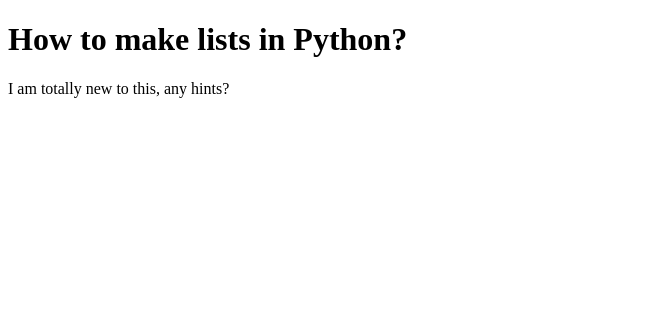
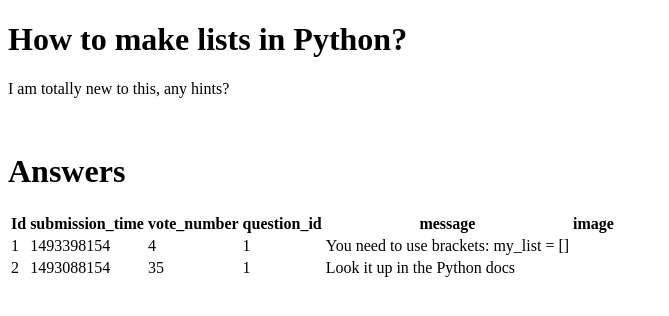
Before and after one commit to Kashydo/AskMate-sprint2, a Flask app: page /question/1 in a window 1280 px wide. Shown: the part 26-342 px from the top of the page, without its empty margins (0-669 px from the left). Run offline with Flask 3, Linux system fonts and the light colour scheme; some libraries are stand-ins or nearby versions.

Commit message:
Detail question page shows ansewers to question

```diff
--- a/data_hendler.py
+++ b/data_hendler.py
@@ -14,6 +14,15 @@ QUESTION_HEADER = [
     "image",
 ]
 
+ANSWER_HEADER = [
+    "id",
+    "submission_time",
+    "vote_number",
+    "question_id",
+    "message",
+    "image",
+]
+
 
 def addtofile(data, file):
     with open(file, "a", newline="") as f:
@@ -24,3 +33,15 @@ def addtofile(data, file):
 def readfile(file):
     with open(file, "r") as f:
         return list(csv.reader(f, delimiter=","))
+
+
+def read_specific_data(file, serched_data, data):
+    with open(file, "r") as f:
+        return_data = []
+        full_data = list(csv.DictReader(f))
+        for e in full_data:
+            if str(data) == e[serched_data]:
+                return_data.append(e)
+        if return_data == []:
+            return_data = None
+        return return_data
--- a/server.py
+++ b/server.py
@@ -8,10 +8,26 @@ QUESTION_HEADER = [
     "id",
     "submission_time",
     "view_number",
-    "vote_number" "title",
+    "vote_number",
+    "title",
     "message",
     "image",
 ]
+ANSWER_HEADER = [
+    "id",
+    "submission_time",
+    "vote_number",
+    "question_id",
+    "message",
+    "image",
+]
+ID = 0
+SUBMISSION_TIME = 1
+VIEW_QUESTION, VOTE_ANSWER = 2, 2
+VOTE_QUESTION, QUESTION_ID = 3, 3
+TITLE, ANSWER = 4, 4
+QUESTION, IMAGE_ANSWER = 5, 5
+IMAGE_QUESTION = 6
 
 QUESTIONS_FILE = "sample_data\question.csv"
 ANSWER_FILE = "sample_data\Answer.csv"
@@ -32,7 +48,12 @@ def question_detail(question_id):
     with open(QUESTIONS_FILE, "r", newline="") as csvfile:
         questions = list(csv.DictReader(csvfile))
     question = next((q for q in questions if q["id"] == question_id), None)
-    return render_template("question_detail.html", question=question)
+    answers_to_question = data_hendler.read_specific_data(
+        ANSWER_FILE, "question_id", question_id
+    )
+    return render_template(
+        "question_detail.html", question=question, answers=answers_to_question
+    )
 
 
 @app.route("/add-question", methods=["GET", "POST"])
@@ -55,7 +76,7 @@ def question():
 def answer(question_id):
     if request.method == "POST":
         id = util.generate_id(ANSWER_FILE)
-        submission_time = round(time.time())
+        submission_time = round(datetime.datetime.now().timestamp())
         vote_number = 0
         message = str(request.form.get("message"))
         image = request.form.get("image")
--- a/templates/question_detail.html
+++ b/templates/question_detail.html
@@ -6,10 +6,37 @@
   <body>
     <header><a href="/">Return to main page</a></header>
     {% if question is not none %}
-    <h1>{{ question['title'] }}</h1>
-    <p>{{ question['message'] }}</p>
-    {% else %}
-    <p>There is no question.</p>
-    {% endif %}
+    <main>
+      <h1>{{ question['title'] }}</h1>
+      <p>{{ question['message'] }}</p>
+      <br />
+      <h1>Answers</h1>
+      {% else %}
+      <p>There is no question.</p>
+      {% endif %} {% if answers is not none %}
+      <table>
+        <tr>
+          <th>Id</th>
+          <th>submission_time</th>
+          <th>vote_number</th>
+          <th>question_id</th>
+          <th>message</th>
+          <th>image</th>
+        </tr>
+        {%for answer in answers %}
+        <tr>
+          <td>{{answer['id']}}</td>
+          <td>{{answer['submission_time']}}</td>
+          <td>{{answer['vote_number']}}</td>
+          <td>{{answer['question_id']}}</td>
+          <td>{{answer['message']}}</td>
+          <td>{{answer['image']}}</td>
+        </tr>
+        {% endfor %}
+      </table>
+      {% else %}
+      <p>There are no answers yet</p>
+      {% endif %}
+    </main>
   </body>
 </html>
--- a/templates/question_list.html
+++ b/templates/question_list.html
@@ -29,9 +29,8 @@
           <td>{{user_question['submission_time']}}</td>
           <td>{{user_question['vote_number']}}</td>
           <td>{{user_question['message']}}</td>
-          <td>{{user_question['imagine']}}</td>
+          <td>{{user_question['image']}}</td>
         </tr>
-
         {%endfor%}
       </table>
     </main>
```
